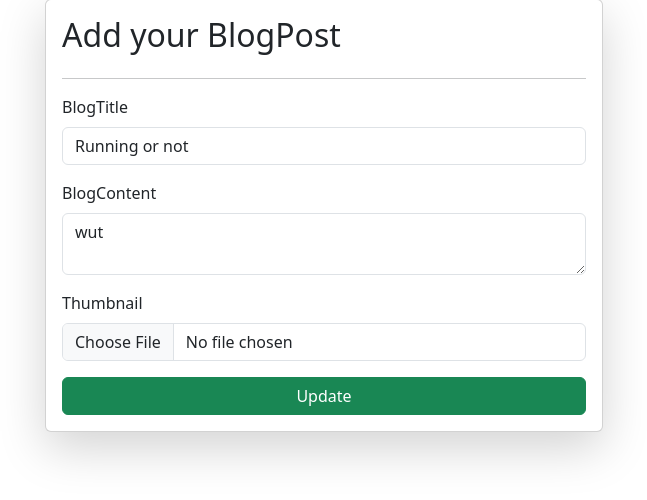
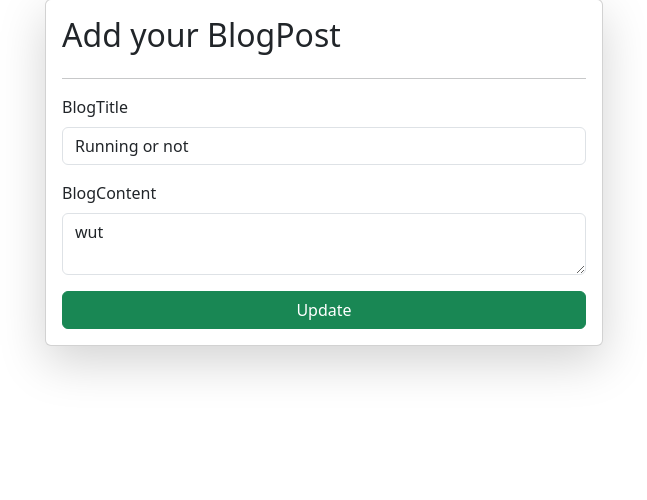
Before and after one commit to adib49/blogpost, a Django app: page /update-blog/15/ in a window 1280 px wide. Shown: the part 49-549 px from the top of the page, without its empty margins (316-963 px from the left). Run offline with Django 5.2, Linux system fonts and the light colour scheme; data comes from the database, SQL or seed files in the repository.

Commit message:
Form update

```diff
--- a/blog/templates/update-form.html
+++ b/blog/templates/update-form.html
@@ -21,10 +21,6 @@
               <label for="exampleInputPassword1" class="form-label" >BlogContent</label>
               <textarea class="form-control" name="blog_content">{{blogy.blog_content}}</textarea>
             </div>
-            <div class="mb-3">
-                <label for="exampleInputPassword1" class="form-label">Thumbnail</label>
-                <input type="file" class="form-control" name="blog_thumbnail">
-              </div>
               <button type="submit" class="btn btn-success">Update</button>
           </form>
     </div>
```
